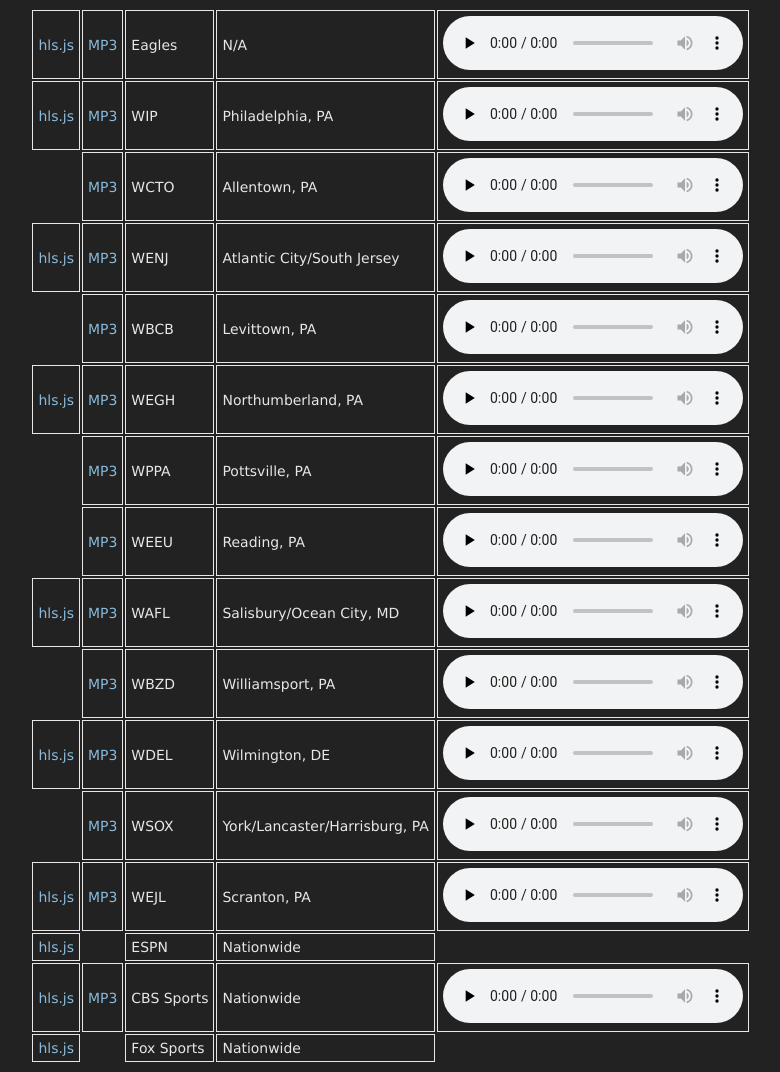
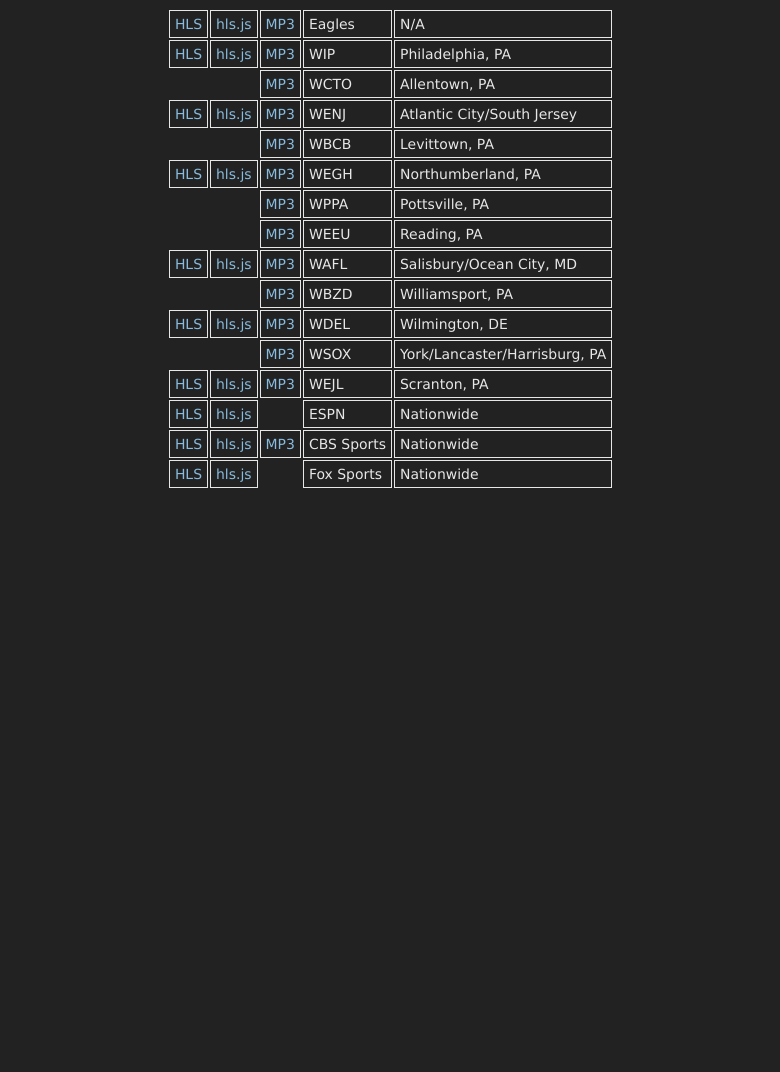
Before and after one commit to danburd/danburd.github.io, a Jekyll site: the page eagles.html, which Jekyll copies as it is, in a window 1280 px wide. Shown: the whole page, without its empty margins (251-1031 px from the left). Built offline with Jekyll 4.4.1, drawn with Linux system fonts in a browser that asks for light colours; after the commit the page ends 900 px from its top, so only the background shows below that.

Commit message:
Replaced audio tag column with HLS link column

```diff
--- a/eagles.html
+++ b/eagles.html
@@ -9,116 +9,116 @@
 
 <table>
   <tr>
+  <td><a href="https://live.amperwave.net/manifest/audacy-eagles2aac-hlsc.m3u8">HLS</a></td>
    <td><a href="/hlsjsaudio.html?stream=https://live.amperwave.net/manifest/audacy-eagles2aac-hlsc.m3u8">hls.js</a></td>
    <td><a href="https://live.amperwave.net/direct/audacy-eagles2aac-imc.aac">MP3</a></td>
    <td>Eagles</td>
    <td>N/A</td>
-   <td><audio controls preload="none"><source src="https://live.amperwave.net/direct/audacy-eagles2aac-imc.aac" type="audio/mpeg"></audio></td>
   </tr>
   <tr>
+    <td><a href="https://live.amperwave.net/manifest/audacy-wipfmaac-hlsc.m3u8">HLS</a></td>
     <td><a href="/hlsjsaudio.html?stream=https://live.amperwave.net/manifest/audacy-wipfmaac-hlsc.m3u8">hls.js</a></td>
     <td><a href="https://live.amperwave.net/direct/audacy-wipfmaac-imc.aac">MP3</a></td>
    <td>WIP</td>
    <td>Philadelphia, PA</td>
-   <td><audio controls preload="none"><source src="https://live.amperwave.net/direct/audacy-wipfmaac-imc.aac" type="audio/mpeg"></audio></td>
   </tr>
   <tr>
+   <td></td>
    <td></td>
    <td><a href="https://playerservices.streamtheworld.com/api/livestream-redirect/WCTOFM.mp3">MP3</a></td>
    <td>WCTO</td>
    <td>Allentown, PA</td>
-   <td><audio controls preload="none"><source src="https://playerservices.streamtheworld.com/api/livestream-redirect/WCTOFM.mp3" type="audio/mpeg"></audio></td>
   </tr>
   <tr>
+  <td><a href="https://live.amperwave.net/manifest/townsquare-wenjfmaac-hlsc3.m3u8">HLS</a></td>
    <td><a href="/hlsjsaudio.html?stream=https://live.amperwave.net/manifest/townsquare-wenjfmaac-hlsc3.m3u8">hls.js</a></td>
    <td><a href="https://live.amperwave.net/direct/townsquare-wenjfmaac-imc3.aac">MP3</a></td>
    <td>WENJ</td>
    <td>Atlantic City/South Jersey</td>
-   <td><audio controls preload="none"><source src="https://live.amperwave.net/direct/townsquare-wenjfmaac-imc3.aac" type="audio/mpeg"></audio></td>
   </tr>
   <tr>
+   <td></td>
    <td></td>
    <td><a href="http://live.wbcb1490.com:88/broadwavehigh.mp3">MP3</a></td>
    <td>WBCB</td>
    <td>Levittown, PA</td>
-   <td><audio controls preload="none"><source src="http://live.wbcb1490.com:88/broadwavehigh.mp3" type="audio/mpeg"></audio></td>
   </tr>
   <tr>
+   <td><a href="https://live.amperwave.net/manifest/sunbury-weghfmaac-hlsc2.m3u8">HLS</a></td>
    <td><a href="/hlsjsaudio.html?stream=https://live.amperwave.net/manifest/sunbury-weghfmaac-hlsc2.m3u8">hls.js</a></td>
    <td><a href="https://live.amperwave.net/direct/sunbury-weghfmaac-imc2.aac">MP3</a></td>
    <td>WEGH</td>
    <td>Northumberland, PA</td>
-   <td><audio controls preload="none"><source src="https://live.amperwave.net/direct/sunbury-weghfmaac-imc2.aac" type="audio/mpeg"></audio></td>
   </tr>
   <tr>
+   <td></td>
    <td></td>
    <td><a href="https://playerservices.streamtheworld.com/api/livestream-redirect/WPPAAM.mp3">MP3</a></td>
    <td>WPPA</td>
    <td>Pottsville, PA</td>
-   <td><audio controls preload="none"><source src="https://playerservices.streamtheworld.com/api/livestream-redirect/WPPAAM.mp3" type="audio/mpeg"></audio></td>
   </tr>
   <tr>
+   <td></td>
    <td></td>
    <td><a href="http://relay1.181.fm:8132">MP3</a></td>
    <td>WEEU</td>
    <td>Reading, PA</td>
-   <td><audio controls preload="none"><source src="http://relay1.181.fm:8132" type="audio/mpeg"></audio></td>
   </tr>
   <tr>
+   <td><a href="https://ais-sa1.streamon.fm/7881_96k.aac/playlist.m3u8">HLS</a></td>
    <td><a href="/hlsjsaudio.html?stream=https://ais-sa1.streamon.fm/7881_96k.aac/playlist.m3u8">hls.js</a></td>
    <td><a href="https://ais-sa1.streamon.fm/7881_96k.aac">MP3</a></td>
    <td>WAFL</td>
    <td>Salisbury/Ocean City, MD</td>
-   <td><audio controls preload="none"><source src="https://ais-sa1.streamon.fm/7881_96k.aac" type="audio/mpeg"></audio></td>
   </tr>
   <tr>
+   <td></td>
    <td></td>
    <td><a href="https://playerservices.streamtheworld.com/api/livestream-redirect/WBZDFM.mp3">MP3</a></td>
    <td>WBZD</td>
    <td>Williamsport, PA</td>
-   <td><audio controls preload="none"><source src="https://playerservices.streamtheworld.com/api/livestream-redirect/WBZDFM.mp3" type="audio/mpeg"></audio></td>
   </tr>
   <tr>
+   <td><a href="https://ais-sa1.streamon.fm/7865_96k.aac/playlist.m3u8">HLS</a></td>
    <td><a href="/hlsjsaudio.html?stream=https://ais-sa1.streamon.fm/7865_96k.aac/playlist.m3u8">hls.js</a></td>
    <td><a href="https://ais-sa1.streamon.fm/7865_96k.aac">MP3</a></td>
    <td>WDEL</td>
    <td>Wilmington, DE</td>
-   <td><audio controls preload="none"><source src="https://ais-sa1.streamon.fm/7865_96k.aac" type="audio/mpeg"></audio></td>
   </tr>
   <tr>
+   <td></td>
    <td></td>
    <td><a href="https://playerservices.streamtheworld.com/api/livestream-redirect/WSOXFM.mp3">MP3</a></td>
    <td>WSOX</td>
    <td>York/Lancaster/Harrisburg, PA</td>
-   <td><audio controls preload="none"><source src="https://playerservices.streamtheworld.com/api/livestream-redirect/WSOXFM.mp3" type="audio/mpeg"></audio></td>
   </tr>
   <tr>
+   <td><a href="https://ais-sa1.streamon.fm/7284_48k.aac/playlist.m3u8">HLS</a></td>
    <td><a href="/hlsjsaudio.html?stream=https://ais-sa1.streamon.fm/7284_48k.aac/playlist.m3u8">hls.js</a></td>
    <td><a href="https://ais-sa1.streamon.fm/7284_48k.aac">MP3</a></td>
    <td>WEJL</td>
    <td>Scranton, PA</td>
-   <td><audio controls preload="none"><source src="https://ais-sa1.streamon.fm/7284_48k.aac" type="audio/mpeg"></audio></td>
   </tr>
   <tr>
+   <td><a href="https://live.amperwave.net/manifest/espn-network-cloud.m3u8">HLS</a></td>
    <td><a href="/hlsjsaudio.html?stream=https://live.amperwave.net/manifest/espn-network-cloud.m3u8">hls.js</a></td>
    <td></td>
    <td>ESPN</td>
    <td>Nationwide</td>
-   <td></td>
   </tr>
   <tr>
+   <td><a href="https://live.amperwave.net/manifest/audacy-cbssportsaac-hlsc.m3u8">HLS</a></td>
    <td><a href="/hlsjsaudio.html?stream=https://live.amperwave.net/manifest/audacy-cbssportsaac-hlsc.m3u8">hls.js</a></td>
    <td><a href="https://live.amperwave.net/direct/audacy-cbssportsaac-imc.aac">MP3</a></td>
    <td>CBS Sports</td>
    <td>Nationwide</td>
-   <td><audio controls preload="none"><source src="https://live.amperwave.net/direct/audacy-cbssportsaac-imc.aac" type="audio/mpeg"></audio></td>
   </tr>
   <tr>
+   <td><a href="https://stream.revma.ihrhls.com/zc4732/hls.m3u8">HLS</a></td>
    <td><a href="/hlsjsaudio.html?stream=https://stream.revma.ihrhls.com/zc4732/hls.m3u8">hls.js</a></td>
    <td></td>
    <td>Fox Sports</td>
    <td>Nationwide</td>
-   <td></td>
   </tr>
 </table>
 
```
